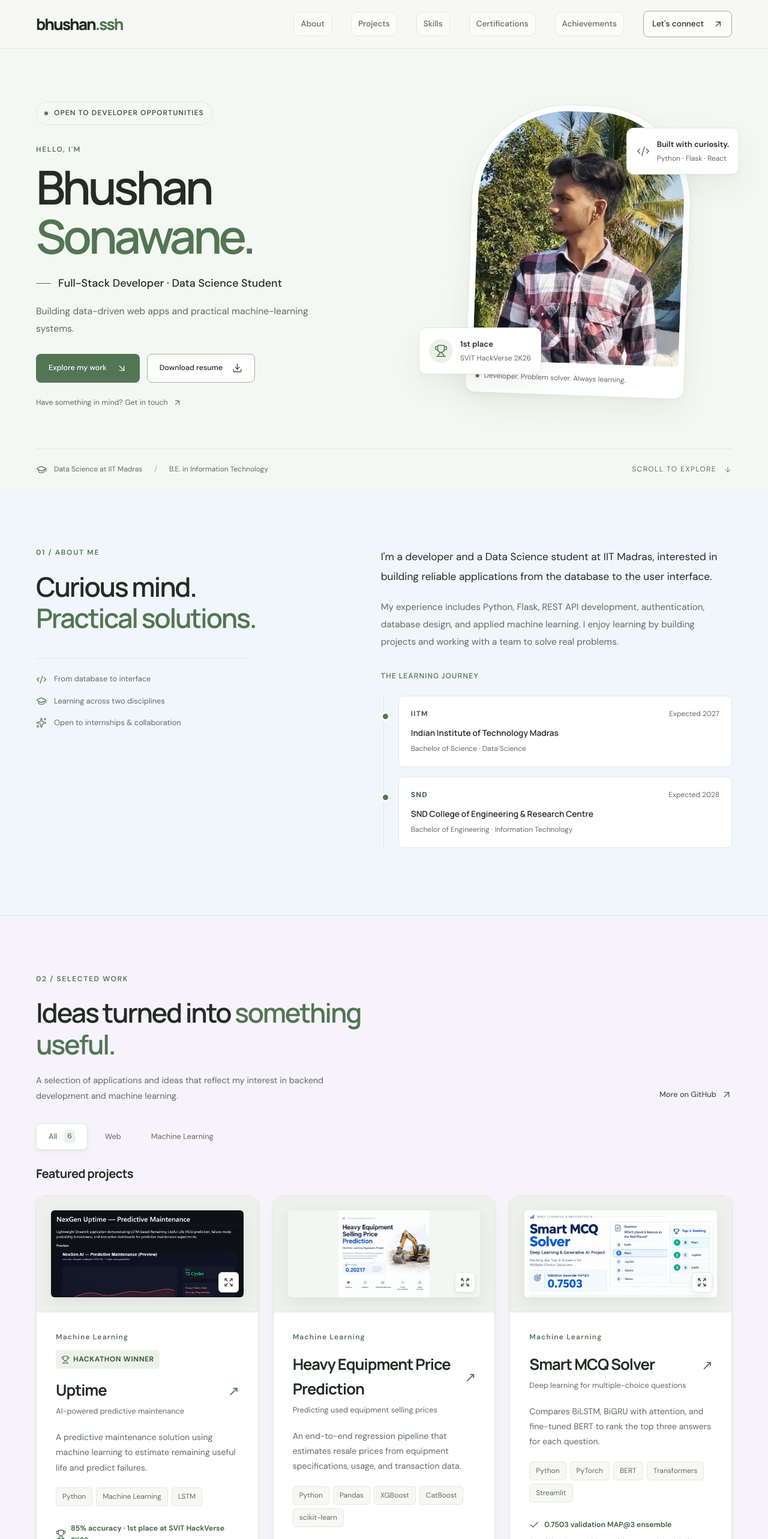
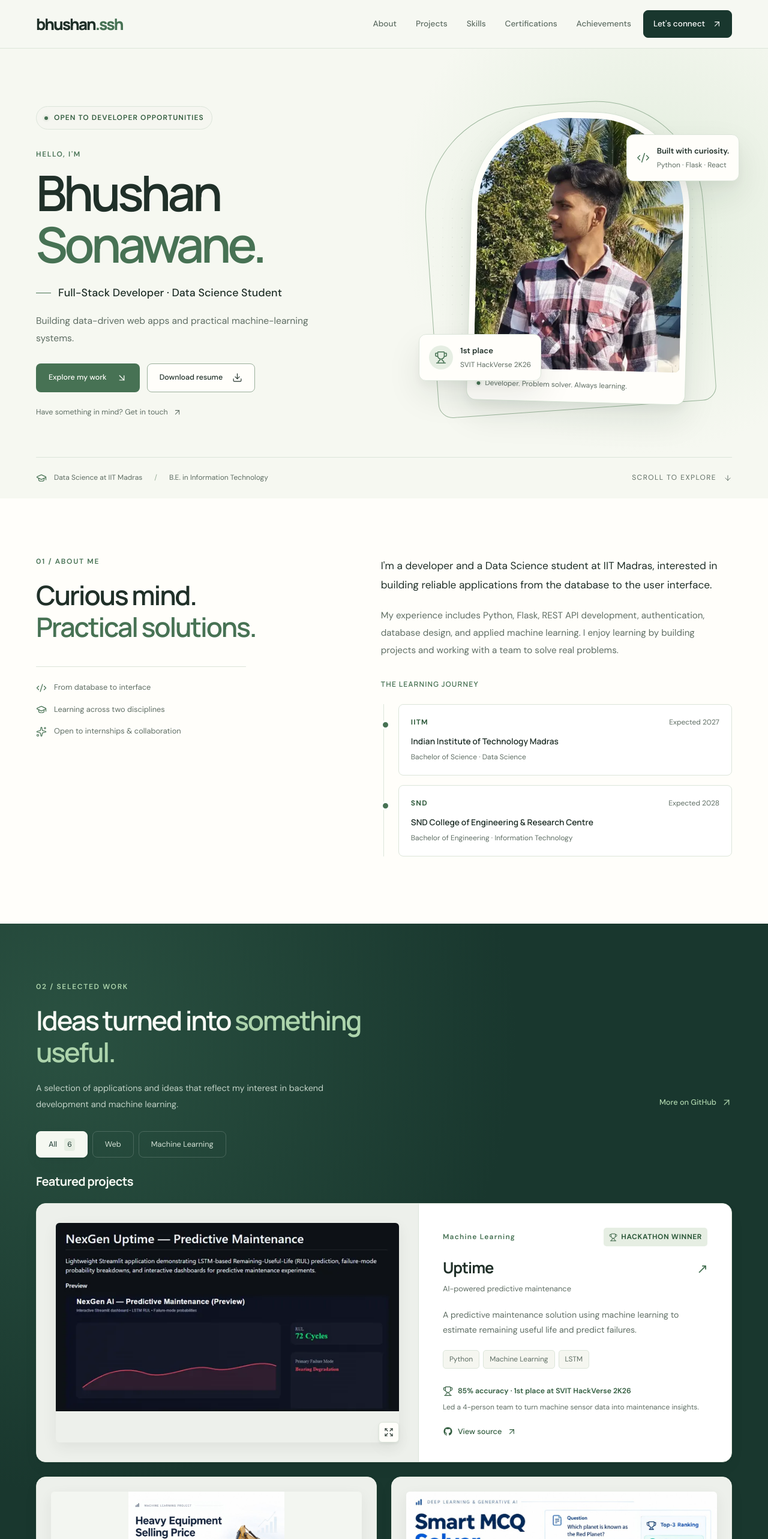
Before and after one commit to bhushan-ssh/Portfolio, a React (Vite) app: page / in a window 1280 px wide. Shown: the top 2566 px of the page at 60% size. Built offline with nearby package versions, Linux system fonts and the light colour scheme.

Commit message:
Mobile layout updates

```diff
--- a/index.html
+++ b/index.html
@@ -10,7 +10,7 @@
       name="description"
       content="Bhushan Sonawane — full-stack developer and IIT Madras Data Science student. Explore Python, Flask and machine learning projects, certifications, and internship opportunities."
     />
-    <meta name="theme-color" content="#ffffff" />
+    <meta name="theme-color" content="#f6f8f1" />
     <!-- Replace https://example.com with the final public portfolio URL. -->
     <link rel="canonical" href="https://example.com/" />
     <meta property="og:type" content="website" />
--- a/src/components/Contact.css
+++ b/src/components/Contact.css
@@ -1,6 +1,10 @@
 .contact-section {
-  background: var(--section-contact);
-  border-block: 1px solid var(--border);
+  background: radial-gradient(circle at 12% 90%, #2b5541 0, transparent 36%), var(--section-contact);
+  color: #f7faf4;
+}
+.contact-section .eyebrow,
+.contact-section .section-heading h2 span {
+  color: #add4ac;
 }
 .contact-grid {
   display: grid;
@@ -15,9 +19,25 @@
 .contact-description {
   margin-top: 24px;
   max-width: 420px;
-  color: var(--muted);
+  color: #d0ded1;
   font-size: 0.95rem;
   line-height: 1.9;
+}
+.contact-email {
+  display: inline-flex;
+  align-items: center;
+  gap: 12px;
+  max-width: 100%;
+  margin-top: 28px;
+  padding-bottom: 7px;
+  border-bottom: 1px solid #add4ac;
+  color: #f7faf4;
+  font-size: clamp(0.95rem, 1.6vw, 1.15rem);
+  font-weight: 600;
+  overflow-wrap: anywhere;
+}
+.contact-email:hover {
+  color: #add4ac;
 }
 .contact-note {
   margin-top: 32px;
@@ -25,14 +45,15 @@
   align-items: center;
   gap: 10px;
   font-size: 0.75rem;
-  color: var(--muted);
+  color: #d0ded1;
 }
 .social-directory {
   padding: 32px;
-  border: 1px solid var(--border);
+  border: 1px solid #ffffff65;
   border-radius: var(--radius);
-  background: #ffffffb8;
-  box-shadow: var(--shadow-sm);
+  background: #f7faf4;
+  color: var(--text);
+  box-shadow: 0 24px 60px #071e1640;
 }
 .social-directory h3 {
   font-size: 1.05rem;
@@ -70,7 +91,7 @@
   flex: 0 0 38px;
   height: 38px;
   border-radius: 10px;
-  background: #ffffffb8;
+  background: var(--sage-light);
   color: var(--accent-hover);
 }
 @media (max-width: 1000px) {
--- a/src/components/Contact.jsx
+++ b/src/components/Contact.jsx
@@ -1,4 +1,4 @@
-import { socials } from "../data/socials";
+import { email, socials } from "../data/socials";
 import Icon from "./Icon";
 import SectionHeading from "./SectionHeading";
 import "./Contact.css";
@@ -22,6 +22,9 @@ export default function Contact() {
             I&apos;m interested in connecting with developers, collaborating on
             projects, and exploring internship opportunities.
           </p>
+          <a className="contact-email" href={`mailto:${email}`}>
+            {email} <Icon name="arrow" size={20} />
+          </a>
           <div className="contact-note">
             <span className="status-dot" /> Open to developer internships &
             opportunities
--- a/src/components/Hero.css
+++ b/src/components/Hero.css
@@ -2,7 +2,7 @@
   display: grid;
   grid-template-columns: 1.1fr 1fr;
   column-gap: 64px;
-  padding-top: 80px;
+  padding-top: 88px;
   --section-background: var(--section-hero);
 }
 .hero-content {
@@ -25,7 +25,7 @@
   margin: 32px 0 12px;
 }
 .hero h1 {
-  font-size: clamp(3.7rem, 6.1vw, 5.5rem);
+  font-size: clamp(3.7rem, 6.4vw, 5.8rem);
   font-weight: 600;
   letter-spacing: -0.065em;
   line-height: 1.04;
@@ -71,6 +71,14 @@
   align-self: center;
   padding: 14px 24px 24px 36px;
 }
+.hero-visual::before {
+  content: "";
+  position: absolute;
+  inset: 0 42px 12px 16px;
+  border: 1px solid #9db79d;
+  border-radius: 180px 180px 24px 24px;
+  transform: rotate(-4deg);
+}
 .portrait-grid {
   position: absolute;
   inset: -24px -8px 0 0;
@@ -81,14 +89,15 @@
 }
 .photo-frame {
   position: relative;
+  z-index: 1;
   max-width: 365px;
   margin-inline: auto;
   padding: 10px;
-  border: 1px solid var(--border);
+  border: 1px solid #d4e1d2;
   background: var(--white);
   border-radius: 160px 160px 16px 16px;
   box-shadow: var(--shadow-lg);
-  transform: rotate(2deg);
+  transform: rotate(1.5deg);
 }
 .profile-photo {
   width: 100%;
@@ -112,7 +121,7 @@
   display: flex;
   align-items: center;
   gap: 12px;
-  z-index: 1;
+  z-index: 2;
   border: 1px solid var(--border);
   background: var(--white);
   border-radius: 12px;
--- a/src/components/Navbar.css
+++ b/src/components/Navbar.css
@@ -2,7 +2,7 @@
   position: sticky;
   top: 0;
   z-index: 30;
-  background: #f7f8f5f2;
+  background: #f6f8f1ed;
   backdrop-filter: blur(18px);
   border-bottom: 1px solid var(--border);
 }
@@ -23,48 +23,57 @@
 }
 .desktop-nav {
   display: flex;
-  gap: 32px;
+  gap: 8px;
   align-items: center;
   font-size: var(--text-sm);
   font-weight: 500;
 }
 .desktop-nav a {
-  padding: 8px 11px;
+  padding: 10px 12px;
   position: relative;
   color: var(--muted);
-  background: #ffffff80;
-  border: 1px solid var(--border);
-  border-radius: 9px;
+  border-radius: 7px;
   transition:
     background 0.2s,
-    border-color 0.2s,
-    color 0.2s,
-    transform 0.2s;
+    color 0.2s;
 }
 .desktop-nav a:not(.nav-cta):hover {
-  border-color: var(--border-strong);
-  transform: translateY(-1px);
+  background: var(--sage-light);
 }
 .desktop-nav a[aria-current],
 .desktop-nav a:hover {
   color: var(--accent-hover);
 }
 .desktop-nav a[aria-current]::after {
-  content: none;
+  content: "";
+  position: absolute;
+  height: 2px;
+  bottom: 4px;
+  left: 12px;
+  right: 12px;
+  background: var(--accent);
+  border-radius: 2px;
 }
 .desktop-nav a[aria-current]:not(.nav-cta) {
-  border-color: var(--accent);
-  background: var(--sage-light);
+  color: var(--accent-hover);
 }
 .desktop-nav .nav-cta,
 .nav-cta {
   display: inline-flex;
   align-items: center;
-  gap: 16px;
-  padding: 10px 14px;
-  color: var(--text);
-  border: 1px solid var(--border-strong);
+  gap: 12px;
+  padding: 11px 16px;
+  color: #fff;
+  background: var(--section-projects);
+  border: 1px solid var(--section-projects);
   border-radius: var(--radius-sm);
+}
+.desktop-nav .nav-cta:hover {
+  color: #fff;
+  background: var(--accent-hover);
+}
+.desktop-nav .nav-cta[aria-current]::after {
+  content: none;
 }
 .menu-toggle {
   display: none !important;
--- a/src/components/ProjectCard.css
+++ b/src/components/ProjectCard.css
@@ -1,4 +1,5 @@
 .project-card {
+  color: var(--text);
   border: 1px solid var(--border);
   border-radius: var(--radius);
   overflow: hidden;
@@ -13,7 +14,7 @@
 }
 .project-card:hover {
   transform: translateY(-4px);
-  box-shadow: var(--shadow-lg);
+  box-shadow: 0 24px 52px #061a1340;
 }
 .project-image {
   border: 0;
--- a/src/components/Projects.css
+++ b/src/components/Projects.css
@@ -1,9 +1,18 @@
 .projects-section {
-  background: var(--section-projects);
-  border-block: 1px solid var(--border);
+  background: radial-gradient(circle at 8% 9%, #2a5141 0, transparent 34%), var(--section-projects);
+  color: #f7faf4;
 }
 .projects-section .section-heading {
   max-width: 610px;
+}
+.projects-section .eyebrow,
+.projects-section .section-heading h2 span,
+.projects-section .heading-row > .text-link {
+  color: #add4ac;
+}
+.projects-section .section-description,
+.project-group-heading > span {
+  color: #c1d1c6;
 }
 .filter-bar {
   display: flex;
@@ -19,20 +28,20 @@
   min-height: 44px;
   padding: 10px 20px;
   font-size: 0.8rem;
-  color: var(--muted);
-  border: 1px solid transparent;
+  color: #d3e0d4;
+  border: 1px solid #ffffff2b;
   background: transparent;
   border-radius: var(--radius-sm);
 }
 .filter-bar button[aria-pressed="true"] {
-  background: var(--white);
-  color: var(--accent-hover);
-  border-color: var(--border);
+  background: #f5f8f1;
+  color: var(--section-projects);
+  border-color: #f5f8f1;
   box-shadow: var(--shadow-sm);
 }
 .filter-bar button:hover {
-  color: var(--accent);
-  background: var(--white);
+  color: var(--section-projects);
+  background: #f5f8f1;
 }
 .filter-bar span {
   font-size: 0.75rem;
@@ -63,16 +72,45 @@
   font-size: 0.75rem;
 }
 .featured-project-grid {
-  grid-template-columns: repeat(3, minmax(0, 1fr));
+  grid-template-columns: repeat(2, minmax(0, 1fr));
+}
+.featured-project-grid > :first-child {
+  grid-column: 1 / -1;
+  display: grid;
+  grid-template-columns: minmax(0, 1.1fr) minmax(0, 0.9fr);
+}
+.featured-project-grid > :first-child .project-image {
+  height: 100%;
+  aspect-ratio: auto;
+  border-right: 1px solid var(--border);
+  border-bottom: 0;
+  padding: 32px;
+}
+.featured-project-grid > :first-child .project-image img {
+  object-fit: contain;
+}
+.featured-project-grid > :first-child .project-body {
+  padding: 40px;
 }
 .more-projects-grid {
   grid-template-columns: repeat(3, minmax(0, 1fr));
   gap: 14px;
 }
 @media (max-width: 900px) {
-  .featured-project-grid,
   .more-projects-grid {
     grid-template-columns: repeat(2, minmax(0, 1fr));
+  }
+  .featured-project-grid > :first-child {
+    display: flex;
+  }
+  .featured-project-grid > :first-child .project-image {
+    height: auto;
+    aspect-ratio: 1.9;
+    border-right: 0;
+    border-bottom: 1px solid var(--border);
+  }
+  .featured-project-grid > :first-child .project-body {
+    padding: 24px;
   }
 }
 @media (max-width: 650px) {
--- a/src/data/socials.js
+++ b/src/data/socials.js
@@ -1,4 +1,4 @@
-const email = "bhushan.sonawane.tech@gmail.com";
+export const email = "bhushan.sonawane.tech@gmail.com";
 export const socials = [
   { name: "GitHub", href: "https://github.com/bhushan-ssh/", icon: "github" },
   {
--- a/src/styles/tokens.css
+++ b/src/styles/tokens.css
@@ -1,24 +1,24 @@
 :root {
   color-scheme: light;
-  --white: #fff;
-  --surface: #f7f8f5;
-  --sage-light: #edf2e9;
+  --white: #fffefa;
+  --surface: #f5f6f0;
+  --sage-light: #e6eee3;
   --card-surface: #ffffff;
-  --section-hero: #f4f8f2;
-  --section-about: #f1f6fb;
-  --section-projects: #f7f3fb;
-  --section-skills: #fff9ef;
-  --section-certificates: #fff5ef;
-  --section-achievements: #f0f8f7;
-  --section-contact: #fdf2f4;
-  --text: #252b25;
-  --muted: #626b61;
-  --accent: #527653;
-  --accent-hover: #3d5c3e;
-  --border: #e2e7df;
-  --border-strong: #a1ad9d;
-  --shadow-sm: 0 2px 4px #273b2510, 0 8px 24px #273b2505;
-  --shadow-lg: 0 4px 8px #273b2506, 0 20px 48px #273b2510;
+  --section-hero: radial-gradient(circle at 84% 35%, #e2eddd 0, transparent 35%), #f6f8f1;
+  --section-about: #fffefa;
+  --section-projects: #19372e;
+  --section-skills: #f1f4ec;
+  --section-certificates: #fffefa;
+  --section-achievements: #e9f0e7;
+  --section-contact: #19372e;
+  --text: #203029;
+  --muted: #5f6e64;
+  --accent: #477254;
+  --accent-hover: #315c3e;
+  --border: #dce5da;
+  --border-strong: #9aaf9b;
+  --shadow-sm: 0 2px 4px #152b2010, 0 10px 28px #152b2008;
+  --shadow-lg: 0 8px 16px #152b200a, 0 24px 56px #152b2018;
   --radius-sm: 8px;
   --radius: 16px;
   --radius-lg: 24px;
```
